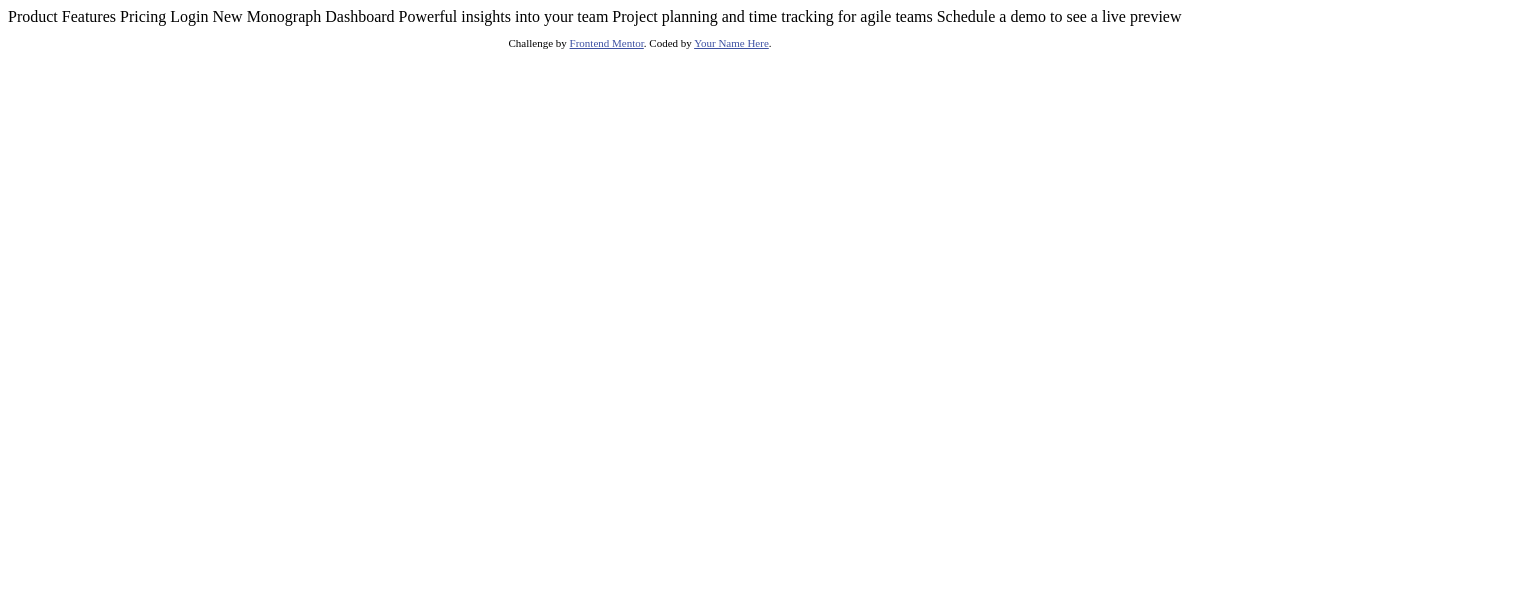
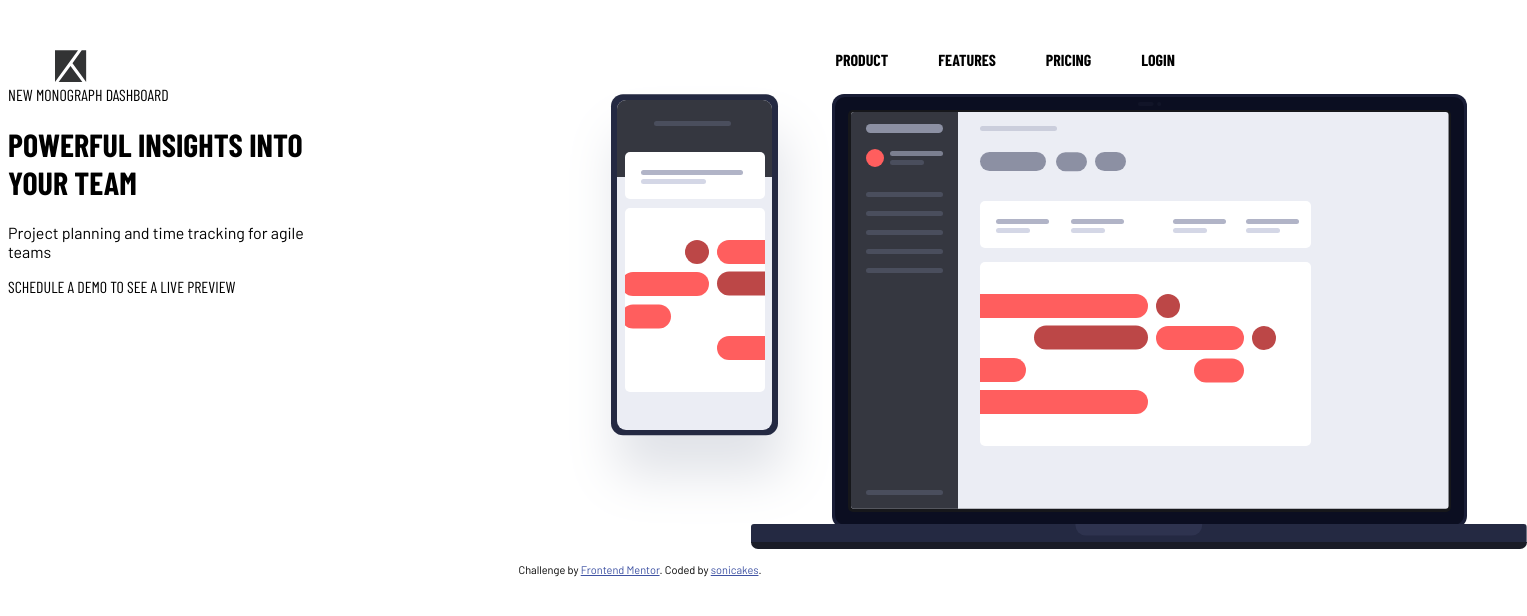
Before and after one commit to sonicakes/tracking-page, a plain HTML site: page index.html in a window 1280 px wide. Shown: the whole page, 1527 px wide, since content can reach past the window. Drawn offline with nearby package versions, Linux system fonts and the light colour scheme.

Commit message:
install sass & add html structure

```diff
--- a/index.html
+++ b/index.html
@@ -1,38 +1,71 @@
 <!DOCTYPE html>
 <html lang="en">
   <head>
-  <meta charset="UTF-8">
-  <meta name="viewport" content="width=device-width, initial-scale=1.0"> <!-- displays site properly based on user's device -->
+    <meta charset="UTF-8" />
+    <meta name="viewport" content="width=device-width, initial-scale=1.0" />
+    <!-- displays site properly based on user's device -->
 
-  <link rel="icon" type="image/png" sizes="32x32" href="./images/favicon-32x32.png">
-
+    <link
+      rel="icon"
+      type="image/png"
+      sizes="32x32"
+      href="./images/favicon-32x32.png"
+    />
+    <link rel="preconnect" href="https://fonts.gstatic.com" />
+    <link
+      href="https://fonts.googleapis.com/css2?family=Barlow&display=swap"
+      rel="stylesheet"
+    />
+    <link href="styles.css" rel="stylesheet" />
+    <link rel="preconnect" href="https://fonts.gstatic.com" />
+    <link
+      href="https://fonts.googleapis.com/css2?family=Barlow+Condensed:wght@400;700&display=swap"
+      rel="stylesheet"
+    />
     <title>Frontend Mentor | Project tracking intro component</title>
 
     <!-- Feel free to remove these styles or customise in your own stylesheet 👍 -->
     <style>
-    .attribution { font-size: 11px; text-align: center; }
-    .attribution a { color: hsl(228, 45%, 44%); }
+      .attribution {
+        font-size: 11px;
+        text-align: center;
+      }
+      .attribution a {
+        color: hsl(228, 45%, 44%);
+      }
     </style>
   </head>
   <body>
-  Product
-  Features
-  Pricing
-  Login
-
-  New
-  Monograph Dashboard
-
-  Powerful insights into your team
-  Project planning and time tracking for agile teams
-
-  Schedule a demo
-  to see a live preview
-
+    <div class="container">
+    <header>
+      <div class="menu">
+        <div class="menu__item logo">
+          <img src="/images/logo.svg" />
+        </div>
+        <div class="menu__item">Product</div>
+        <div class="menu__item">Features</div>
+        <div class="menu__item">Pricing</div>
+        <div class="menu__item">Login</div>
+      </div>
+    </header>
+  </div>
+    <main>
+      <div class="info">
+      <div class="btn btn--new"><span>New</span> Monograph Dashboard</div>
+      <h1>Powerful insights into your team</h1>
+      <p>Project planning and time tracking for agile teams</p>
+      <div class="btn btn--demo">
+        <span>Schedule a demo</span> to see a live preview
+      </div>
+    </div>
+    <div class="img"><img src="/images/illustration-devices.svg"></div>
+    </main>
     <footer>
       <p class="attribution">
-      Challenge by <a href="https://www.frontendmentor.io?ref=challenge" target="_blank">Frontend Mentor</a>.
-      Coded by <a href="#">Your Name Here</a>.
+        Challenge by
+        <a href="https://www.frontendmentor.io?ref=challenge" target="_blank"
+          >Frontend Mentor</a
+        >. Coded by <a href="#">sonicakes</a>.
       </p>
     </footer>
   </body>
--- /dev/null
+++ b/styles.scss
@@ -0,0 +1,52 @@
+body {
+  font-family: "Barlow", sans-serif;
+  font-weight: 400;
+}
+
+.menu {
+  display: flex;
+  margin-top: 50px;
+
+  &__item {
+    text-transform: uppercase;
+    margin-right: 50px;
+    font-weight: 700;
+    font-family: "Barlow Condensed", sans-serif;
+
+    &.logo {
+      margin-right: auto;
+    }
+  }
+}
+
+.btn,
+h1 {
+  font-family: "Barlow Condensed", sans-serif;
+  text-transform: uppercase;
+}
+
+.container {
+  padding-right: 15px;
+  padding-left: 15px;
+  margin-right: auto;
+  margin-left: auto;
+
+  @media (min-width: 768px) {
+    width: 750px;
+  }
+  @media (min-width: 992px) {
+    width: 970px;
+  }
+  @media (min-width: 1200px) {
+    width: 1170px;
+  }
+}
+
+main {
+  display: flex;
+
+  .img {
+    position: relative;
+    left: 255px;
+  }
+}
```
Also changed, not shown: styles.css (added), 1 other file. Lines whose indentation alone changed are shown as unchanged.
